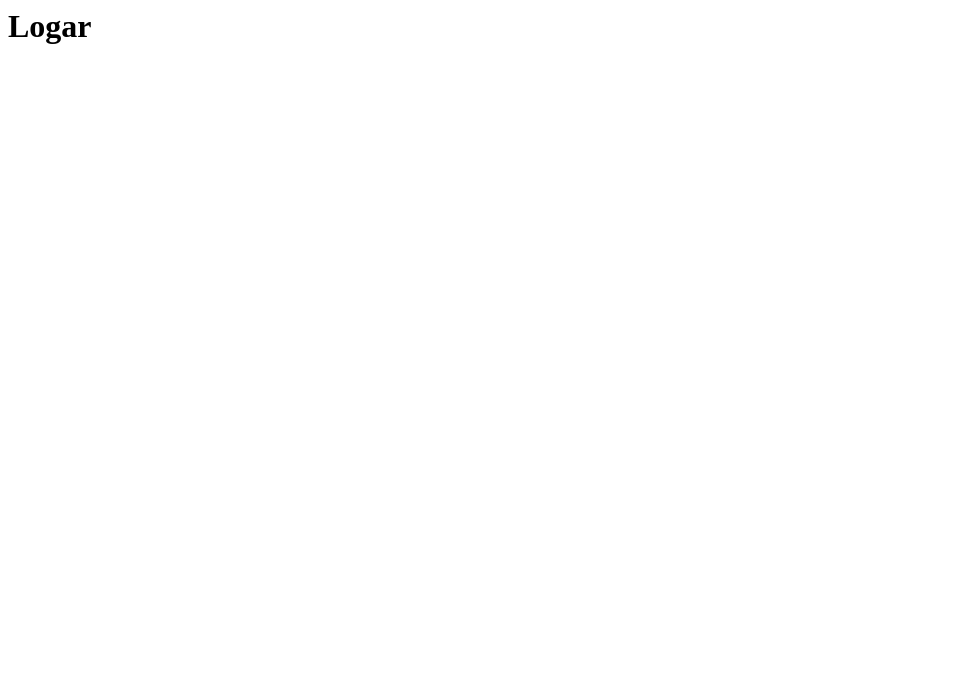
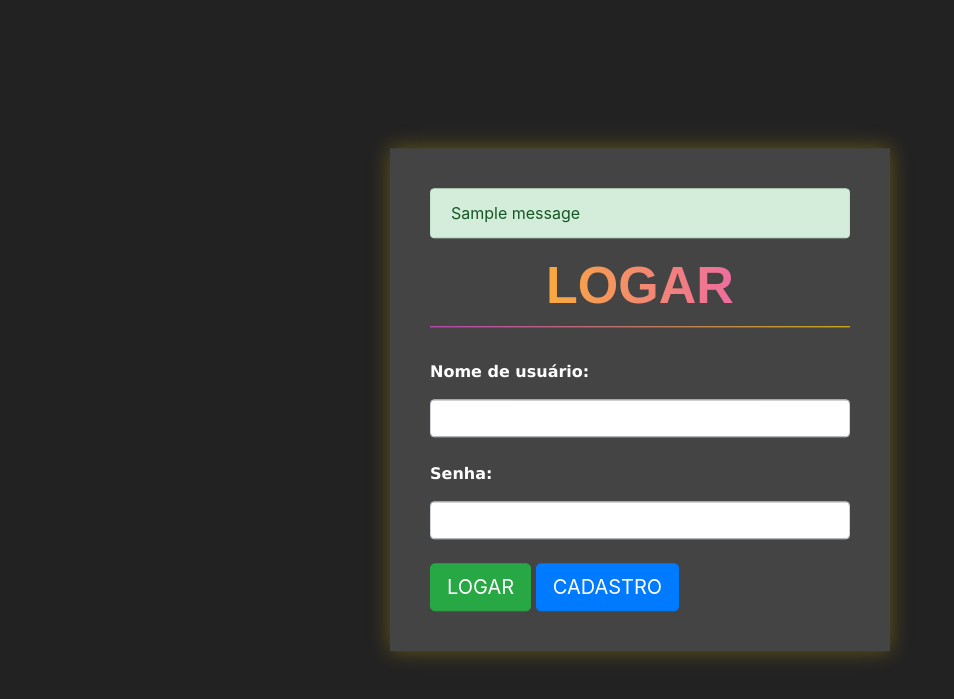
Before and after one commit to deivison-silva/freelaway, a Django app: page /auth/logar/ in a window 1280 px wide. Before the commit the part shown is almost empty. Shown: the top 699 px of the page, without its empty margins (0-954 px from the left). Run offline with Django 4.2, Linux system fonts and the light colour scheme; tables that the repository leaves empty hold one stand-in row (values such as "Sample post"); one stand-in notice (Sample message) is shown.

Commit message:
adds function logar and also update logar template

```diff
--- a/autenticacao/templates/autenticacao/logar.html
+++ b/autenticacao/templates/autenticacao/logar.html
@@ -1 +1,31 @@
-<h1>Logar</h1>
+{% extends 'base.html' %}
+{% load static %}
+
+{% block 'head' %}
+<link rel="stylesheet" href="{% static 'autenticacao/css/cadastro.css' %}">
+{% endblock %}
+
+{% block 'body' %}
+    <div class="box">
+        <form action="{% url 'logar' %}" method="post">{% csrf_token %}
+            {% if messages %}
+                {% for message in messages %}
+                        <div class="alert {{message.tags}}">
+                            {{message}}
+                        </div>
+                {% endfor %}
+            {% endif %}
+            <h1 class="titulo font-degrade borda-bottom-degrade">LOGAR</h2>
+            <br>
+            <span class="span-descricao">Nome de usuário:</span>
+            <input type="text" class="form-control input-cadastro" name="username">
+            <br>
+            <span class="span-descricao">Senha:</span>
+            <input type="password" class="form-control input-cadastro" name="password">
+            <br>
+            <input  type="submit" value="LOGAR" class="btn btn-success btn-lg">
+            <a href="{% url 'cadastrar' %}" class="btn btn-primary btn-lg">CADASTRO</a>
+        </form>
+
+    </div>
+{% endblock %}
--- a/autenticacao/views.py
+++ b/autenticacao/views.py
@@ -1,11 +1,13 @@
 from django.shortcuts import render, redirect
 from django.contrib.auth.models import User
-from django.contrib import messages
+from django.contrib import messages, auth
 from django.contrib.messages import constants
 
 
 def cadastrar(request):
     if request.method == 'GET':
+        if request.user.is_authenticated:
+            return redirect('/')
         return render(request, 'autenticacao/cadastrar.html')
     elif request.method == 'POST':
         username = request.POST.get('username')
@@ -13,28 +15,49 @@ def cadastrar(request):
         confirmar_senha = request.POST.get('confirm-password')
 
         if not senha == confirmar_senha:
-            messages.add_message(request, constants.ERROR, 'As senhas não coincidem')
+            messages.add_message(request, constants.ERROR,
+                                 'As senhas não coincidem')
             return redirect('/auth/cadastrar')
 
         if len(username.strip()) == 0 or len(senha.strip()) == 0:
-            messages.add_message(request, constants.ERROR, 'Preencha todos os campos')
+            messages.add_message(request, constants.ERROR,
+                                 'Preencha todos os campos')
             return redirect('/auth/cadastrar')
 
         user = User.objects.filter(username=username)
 
         if user.exists():
-            messages.add_message(request, constants.ERROR, 'Já existe um usário com esse username')
+            messages.add_message(request, constants.ERROR,
+                                 'Já existe um usário com esse username')
             return redirect('/auth/cadastrar')
 
         try:
             user = User.objects.create_user(username=username, password=senha)
             user.save()
-            messages.add_message(request, constants.SUCCESS, 'Usuário criado com sucesso')
+            messages.add_message(request, constants.SUCCESS,
+                                 'Usuário criado com sucesso')
             return redirect('/auth/logar')
         except:
-            messages.add_message(request, constants.ERROR, 'Erro interno do sistema')
+            messages.add_message(request, constants.ERROR,
+                                 'Erro interno do sistema')
             return redirect('/auth/cadastrar')
 
 
 def logar(request):
-    return render(request, 'autenticacao/logar.html')
+    if request.method == 'GET':
+        if request.user.is_authenticated:
+            return redirect('/')
+        return render(request, 'autenticacao/logar.html')
+    elif request.method == 'POST':
+        username = request.POST.get('username')
+        senha = request.POST.get('password')
+
+        user = auth.authenticate(username=username, password=senha)
+
+        if not user:
+            messages.add_message(request, constants.ERROR,
+                                 'Usuário ou senha inválidos')
+            return redirect('/auth/logar')
+        else:
+            auth.login(request, user)
+            return redirect('/')
```
